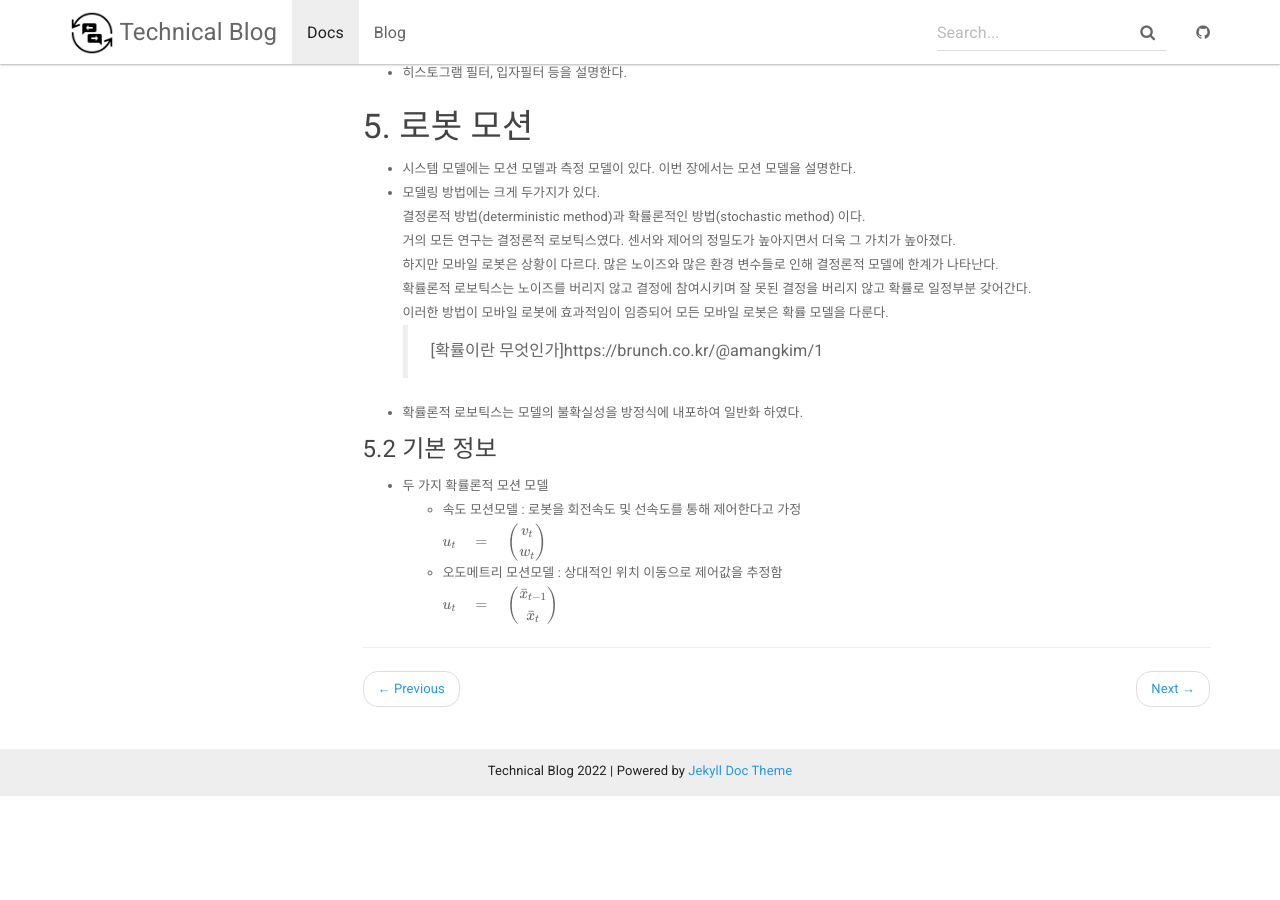
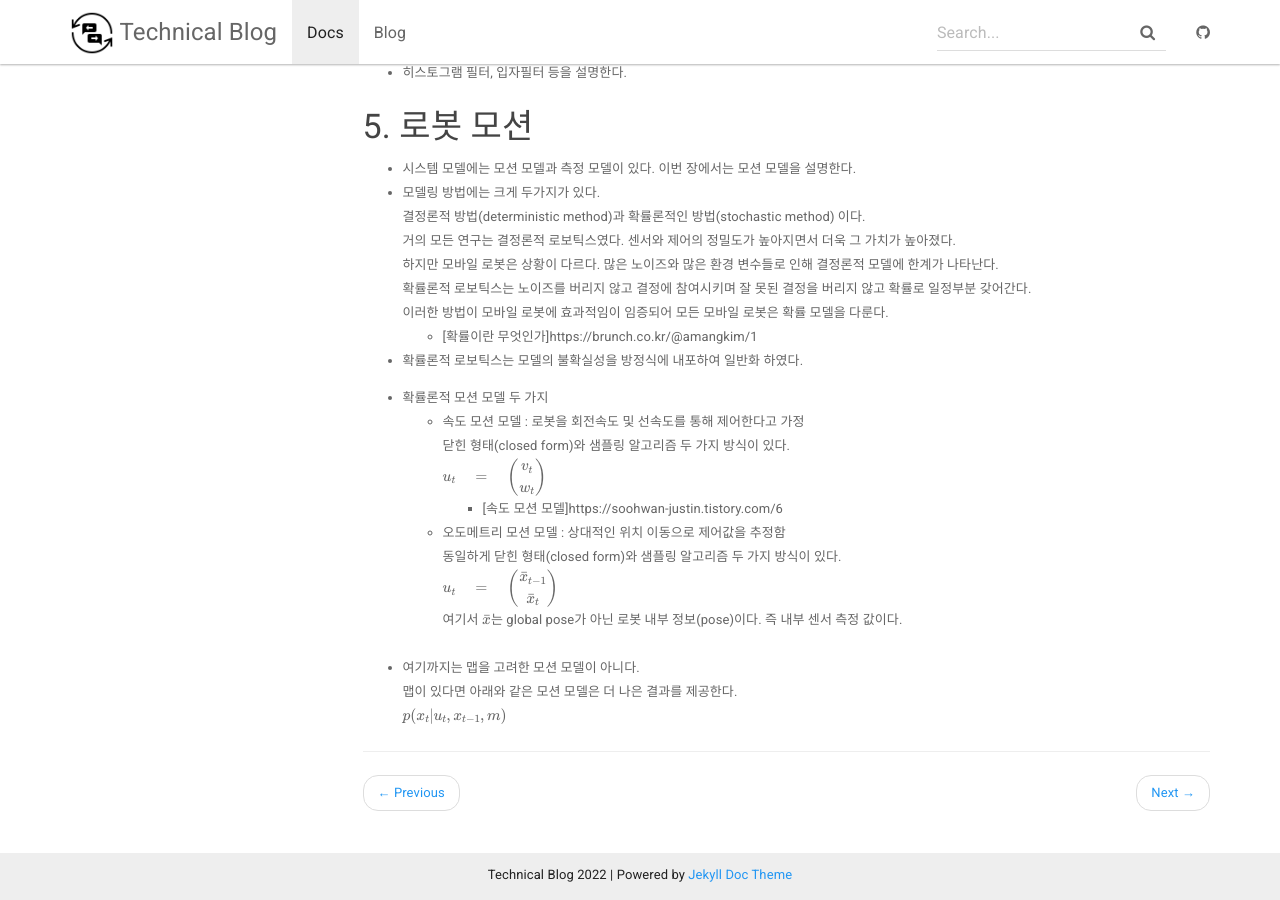
Before and after one commit to contravia-cloud/TechnicalBlog2, a Jekyll site: the page built from _docs/ProbabilisticRobotics/intro.md, in a window 1280 px wide and 900 px high, scrolled down 783 px. Built offline with Jekyll 4.4.1, drawn with Linux system fonts in a browser that asks for light colours; formulas are drawn with MathJax 3; before the commit the page ends 1579 px from its top, so only the background shows below that.

Commit message:
Update intro.md

```diff
--- a/_docs/ProbabilisticRobotics/intro.md
+++ b/_docs/ProbabilisticRobotics/intro.md
@@ -37,12 +37,19 @@ permalink: /docs/PR1/
   하지만 모바일 로봇은 상황이 다르다. 많은 노이즈와 많은 환경 변수들로 인해 결정론적 모델에 한계가 나타난다.
   확률론적 로보틱스는 노이즈를 버리지 않고 결정에 참여시키며 잘 못된 결정을 버리지 않고 확률로 일정부분 갖어간다.
   이러한 방법이 모바일 로봇에 효과적임이 임증되어 모든 모바일 로봇은 확률 모델을 다룬다.
-  > [확률이란 무엇인가]https://brunch.co.kr/@amangkim/1
+  - [확률이란 무엇인가]https://brunch.co.kr/@amangkim/1
 - 확률론적 로보틱스는 모델의 불확실성을 방정식에 내포하여 일반화 하였다.
 
-#### 5.2 기본 정보
-- 두 가지 확률론적 모션 모델
-  - 속도 모션모델 : 로봇을 회전속도 및 선속도를 통해 제어한다고 가정
+- 확률론적 모션 모델 두 가지
+  - 속도 모션 모델 : 로봇을 회전속도 및 선속도를 통해 제어한다고 가정
+    닫힌 형태(closed form)와 샘플링 알고리즘 두 가지 방식이 있다.
     $u_{t} \quad = \quad \begin{pmatrix} v_{t} \\\\ w_{t} \end{pmatrix}$
-  - 오도메트리 모션모델 : 상대적인 위치 이동으로 제어값을 추정함
+    - [속도 모션 모델]https://soohwan-justin.tistory.com/6
+  - 오도메트리 모션 모델 : 상대적인 위치 이동으로 제어값을 추정함
+    동일하게 닫힌 형태(closed form)와 샘플링 알고리즘 두 가지 방식이 있다.
     $u_{t} \quad = \quad \begin{pmatrix} \bar{x}\_{t-1} \\\\ \bar{x}\_{t} \end{pmatrix}$
+    여기서 $\bar{x}$는 global pose가 아닌 로봇 내부 정보(pose)이다. 즉 내부 센서 측정 값이다.
+<br>
+- 여기까지는 맵을 고려한 모션 모델이 아니다.
+  맵이 있다면 아래와 같은 모션 모델은 더 나은 결과를 제공한다.
+  $p(x_{t}\vert u_{t},x_{t-1},m) $
```
